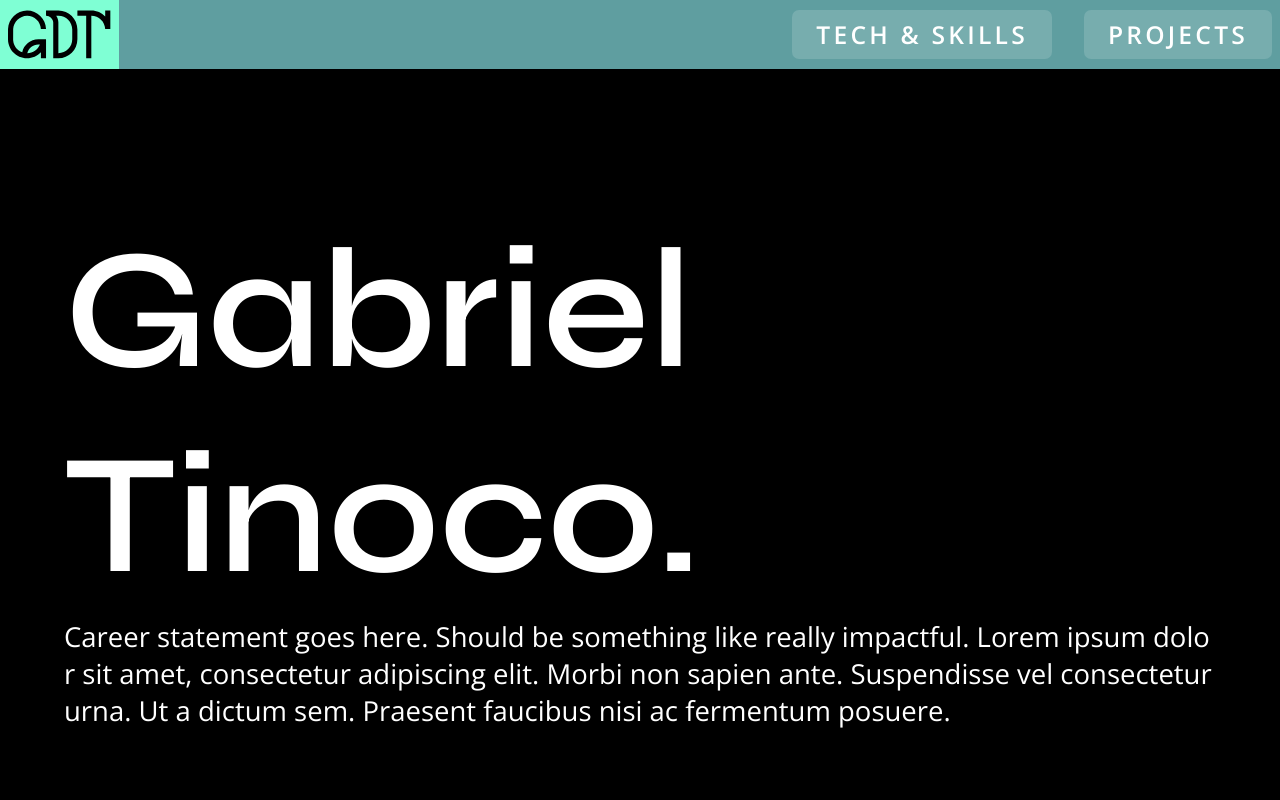
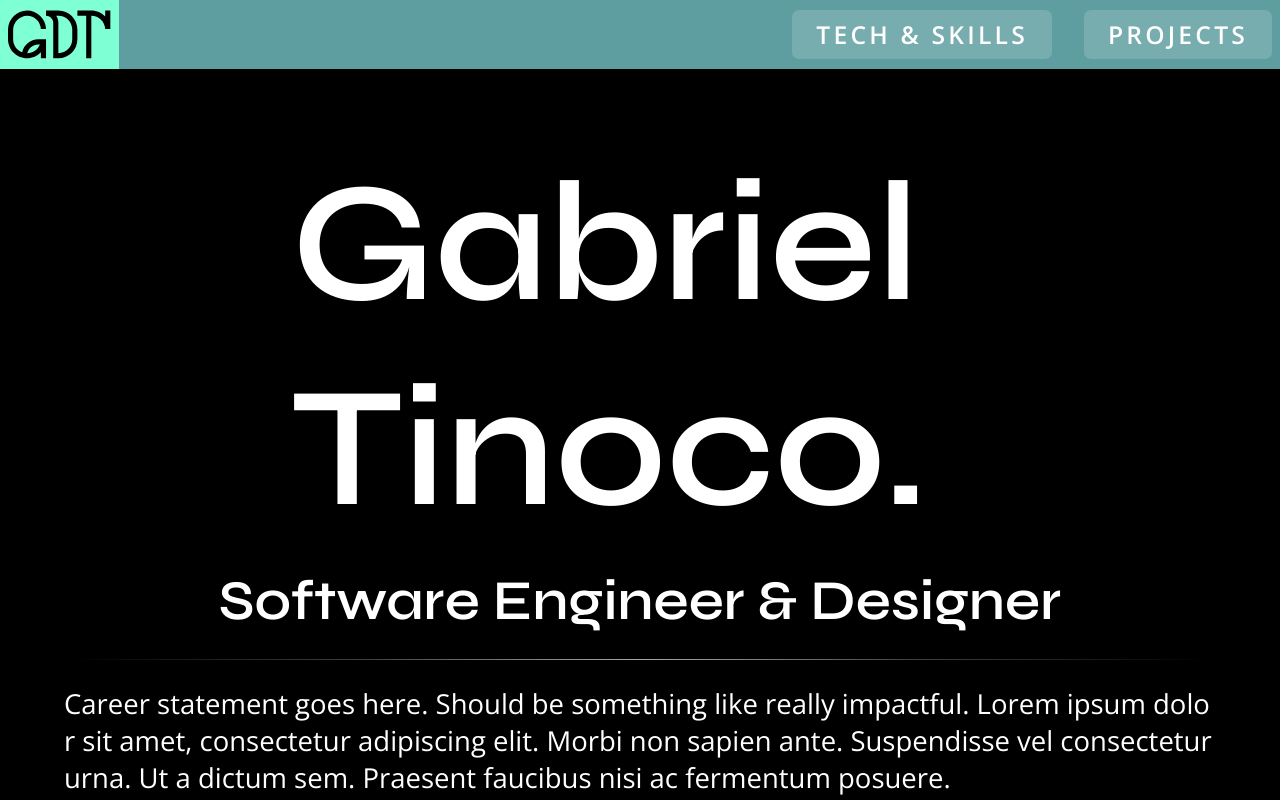
Before and after one commit to Gatinoko/Portfolio, a Next.js app: page / in a window 1280 px wide. Shown: the top 800 px of the page. Built offline with nearby package versions, Linux system fonts and the light colour scheme.

Commit message:
feat(pages): Updated index page structure

```diff
--- a/pages/index.scss
+++ b/pages/index.scss
@@ -2,6 +2,10 @@
 
 .index-title {
 	& {
+		display: flex;
+		flex-direction: column;
+		justify-content: space-between;
+
 		align-items: center;
 		justify-content: center;
 		min-height: 100vh;
--- a/pages/index.tsx
+++ b/pages/index.tsx
@@ -13,10 +13,10 @@ export default function Index(props: any, rootMainRef: any) {
 			className={'main'}
 			id='root-main'>
 			{/* Intro section */}
+			<RevealAnimation>
 				<PageSection
 					id='IntroSection'
 					className={'index-title'}>
-				<RevealAnimation>
 					{/* <Button
 						size={'extra-large'}
 						text='Projects'
@@ -38,6 +38,8 @@ export default function Index(props: any, rootMainRef: any) {
 						text='Projects'
 					/> */}
 					<h1 style={{ width: '6ch' }}>Gabriel Tinoco.</h1>
+					<h6>Software Engineer & Designer</h6>
+					<hr />
 					<p data-size='small'>
 						Career statement goes here. Should be something like really
 						impactful. Lorem ipsum dolor sit amet, consectetur adipiscing elit.
@@ -56,8 +58,8 @@ export default function Index(props: any, rootMainRef: any) {
 					Morbi non sapien ante. Suspendisse vel consectetur urna. Ut a dictum
 					sem. Praesent faucibus nisi ac fermentum posuere.
 				</h6> */}
+				</PageSection>
 			</RevealAnimation>
-			</PageSection>
 
 			{/* About me section */}
 			<PageSection
```
Lines whose indentation alone changed are shown as unchanged.
